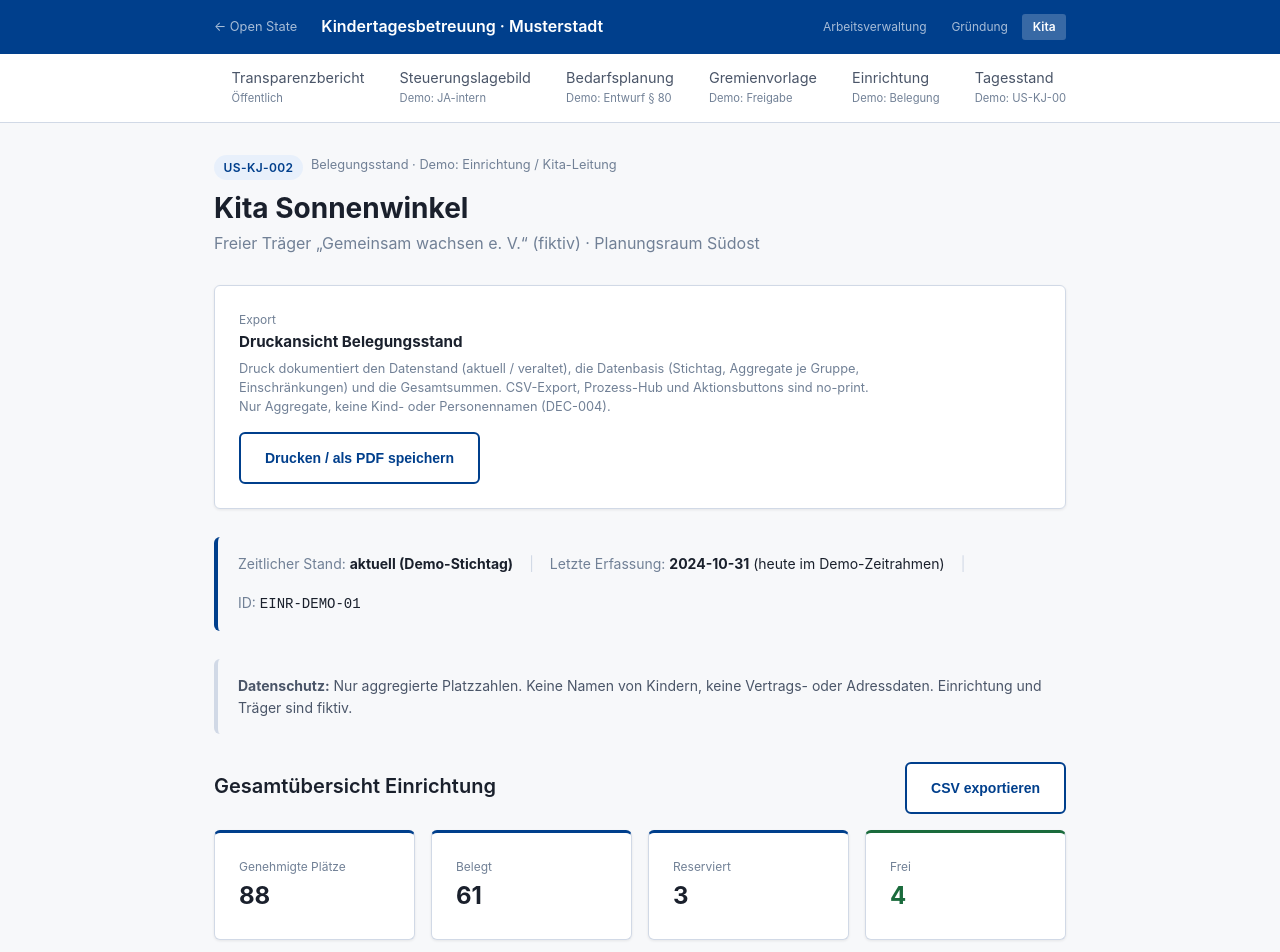
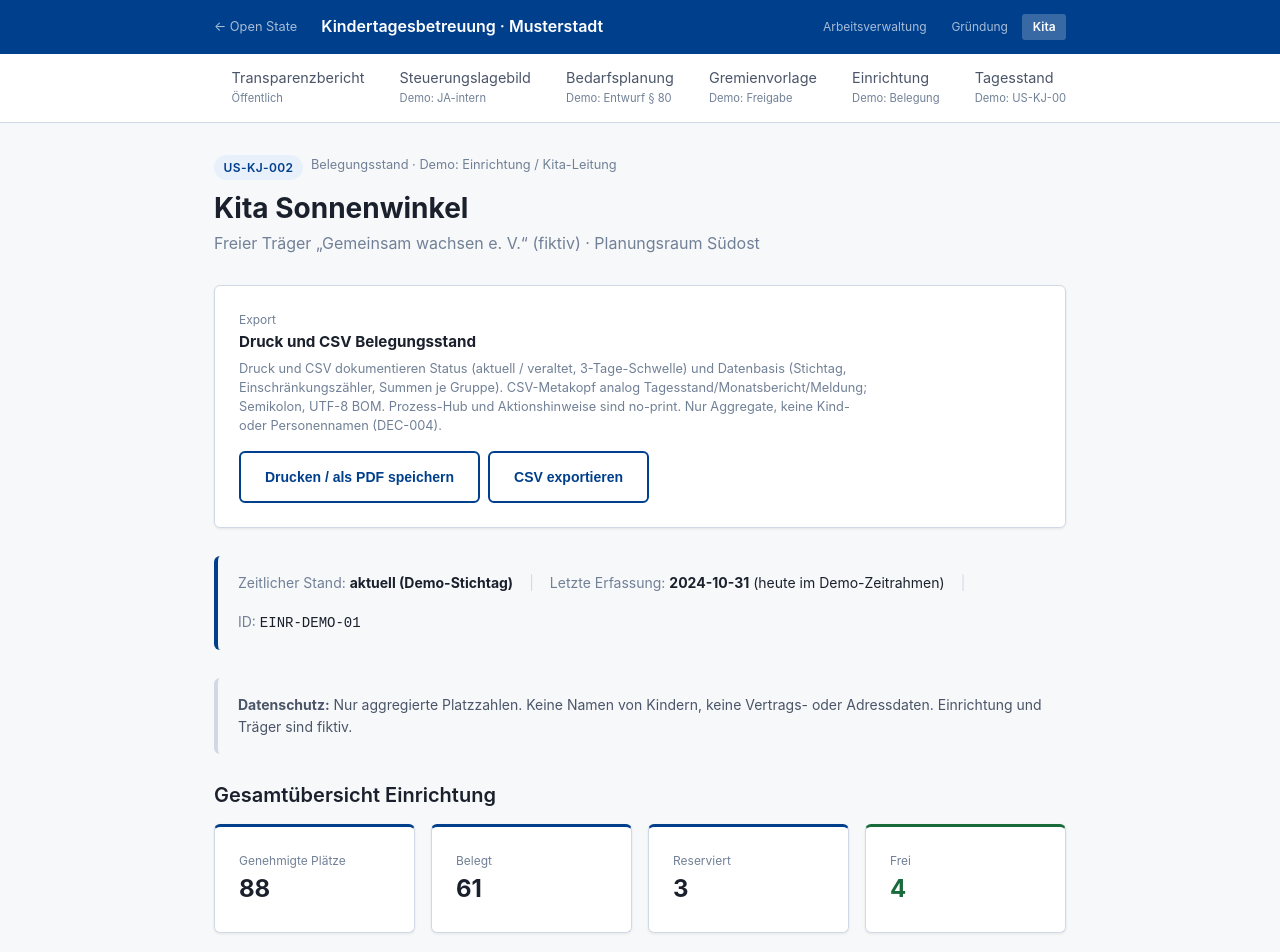
Before and after one commit to d0npedro/open-state, a Next.js app in the folder demo/: page /kita/einrichtung in a window 1280 px wide. Shown: the top 952 px of the page. Built offline with nearby package versions, Linux system fonts and the light colour scheme.

Commit message:
feat(kita): Einrichtung CSV Status/Datenbasis-Metakopf (US-KJ-002)
Belegungsstand-CSV spiegelt Tagesstand/Monatsbericht/Meldung: Status
(aktuell/veraltet, 3-Tage-Schwelle), Datenbasis-Zähler und Summen,
Prozessbezug, DEC-004; Export-Karte Druck+CSV.

```diff
--- a/demo/app/kita/einrichtung/page.tsx
+++ b/demo/app/kita/einrichtung/page.tsx
@@ -7,6 +7,7 @@
  * Prozesskette: Tagesstand (US-KJ-001) → Monatsbericht (US-KJ-003) → Meldung (US-KJ-004).
  * Druck: Status (aktuell / veraltet), Datenbasis (Stichtag, Aggregate, Einschränkungen)
  * und Gruppenübersicht im Ausdruck dokumentiert (Spiegel Tagesstand/Monatsbericht).
+ * CSV-Metakopf: Status/Datenbasis analog Tagesstand/Monatsbericht/Meldung (DEC-004).
  * CSV-Export, Prozess-Hub und Aktionsbuttons no-print.
  */
 
@@ -40,43 +41,101 @@ function einschraenkungLabel(e: GruppeEinschraenkung): string {
   }
 }
 
+/**
+ * CSV Aggregate-Export freigabeunabhängig.
+ * Metakopf dokumentiert Status (aktuell / veraltet inkl. 3-Tage-Schwelle) und
+ * Datenbasis (Stichtag, Einschränkungszähler, Summen) – Spiegel Druckansicht
+ * und Tagesstand/Monatsbericht/Meldung. Nur Aggregate (DEC-004).
+ */
 function downloadCsv() {
   const e = demoKitaEinrichtung;
+  const alter = tageSeit(e.letzteErfassung, e.fiktivesHeute);
+  const datenVeraltet = alter > 3;
+  const statusLabel = datenVeraltet ? 'Veraltet' : 'Aktuell';
+  const statusHint = datenVeraltet
+    ? `Letzte Erfassung liegt mehr als 3 Tage zurück (vor ${alter} Tagen). Tagesstand (US-KJ-001) sollte aktualisiert werden.`
+    : alter === 0
+      ? 'Letzte Erfassung entspricht dem Demo-Heute – Stand gilt als aktuell.'
+      : `Letzte Erfassung vor ${alter} Tag${alter === 1 ? '' : 'en'} – innerhalb der 3-Tage-Schwelle.`;
+
+  const genehmigt = summe(e.gruppen, 'genehmigtePlaetze');
+  const belegt = summe(e.gruppen, 'belegtePlaetze');
+  const reserviert = summe(e.gruppen, 'reserviertePlaetze');
+  const frei = summe(e.gruppen, 'freiePlaetze');
+  const gruppenGesamt = e.gruppen.length;
+  const gruppenGeschlossen = e.gruppen.filter(g => g.einschraenkung === 'TEMPORAER_GESCHLOSSEN').length;
+  const gruppenReduziert = e.gruppen.filter(g => g.einschraenkung === 'REDUZIERT').length;
+  const gruppenPersonal = e.gruppen.filter(g => g.einschraenkung === 'PERSONALMANGEL').length;
+  const gruppenOhne = e.gruppen.filter(g => g.einschraenkung === 'KEINE').length;
+  const gruppenEng = e.gruppen.filter(
+    g => g.freiePlaetze === 0 && g.einschraenkung !== 'TEMPORAER_GESCHLOSSEN'
+  ).length;
+
   const header = [
     'Gruppe',
+    'Gruppe-ID',
     'Altersgruppe',
     'Genehmigt',
     'Belegt',
     'Reserviert',
     'Frei',
     'Einschraenkung',
+    'Einschraenkung_Schluessel',
+    'Einschraenkung_bis',
     'Hinweis',
   ].join(';');
+
   const rows = e.gruppen.map(g =>
     [
-      g.bezeichnung,
+      g.bezeichnung.replace(/;/g, ','),
+      g.id,
       g.altersgruppe,
       g.genehmigtePlaetze,
       g.belegtePlaetze,
       g.reserviertePlaetze,
       g.freiePlaetze,
-      einschraenkungLabel(g.einschraenkung),
-      (g.einschraenkungHinweis ?? '').replace(/;/g, ','),
+      einschraenkungLabel(g.einschraenkung).replace(/;/g, ','),
+      g.einschraenkung,
+      g.einschraenkungBis ?? '',
+      (g.einschraenkungHinweis ?? '').replace(/;/g, ',').replace(/\r?\n/g, ' '),
     ].join(';')
   );
-  const csv = [
-    `# Belegungsstand ${e.bezeichnung}`,
-    `# Stand: ${e.standLabel} | Letzte Erfassung: ${e.letzteErfassung}`,
-    `# Planungsraum: ${e.planungsraumBezeichnung} | Keine personenbezogenen Daten`,
+
+  const summeRow = [
+    'SUMME (Einrichtung)',
     '',
-    header,
-    ...rows,
-  ].join('\n');
+    '',
+    genehmigt,
+    belegt,
+    reserviert,
+    frei,
+    '',
+    '',
+    '',
+    '',
+  ].join(';');
+
+  const meta = [
+    `# Belegungsstand ${e.bezeichnung.replace(/;/g, ',')}`,
+    `# ID: ${e.id} | Träger: ${e.traeger.replace(/;/g, ',')}`,
+    `# Planungsraum: ${e.planungsraumBezeichnung} (${e.planungsraumId})`,
+    `# Zeitlicher Stand: ${e.standLabel.replace(/;/g, ',')} | Letzte Erfassung: ${e.letzteErfassung} | Demo-Bezug: ${e.fiktivesHeute}`,
+    `# Status: ${statusLabel} | Alter der Erfassung: ${alter} Tag(e) | Schwelle veraltet: > 3 Tage`,
+    `# Status-Hinweis: ${statusHint.replace(/;/g, ',')}`,
+    `# Datenbasis Gruppen: ${gruppenGesamt} gesamt · ohne Einschränkung ${gruppenOhne} · reduziert ${gruppenReduziert} · personalbedingt ${gruppenPersonal} · temporär geschlossen ${gruppenGeschlossen} · voll belegt (ohne Geschlossene) ${gruppenEng}`,
+    `# Summen: genehmigt ${genehmigt} · belegt ${belegt} · reserviert ${reserviert} · frei ${frei}`,
+    `# Prozessbezug: speist Tagesstand (US-KJ-001), Monatsbericht (US-KJ-003), Meldung (US-KJ-004) · Demo-Mock, kein Backend`,
+    `# Keine personenbezogenen Daten · Keine Kind- oder Personennamen · Keine Vertrags-/Adressdaten (DEC-004)`,
+    `# Trennzeichen: Semikolon · Encoding: UTF-8 BOM`,
+  ];
+
+  const csv = [...meta, '', header, ...rows, summeRow].join('\n');
   const blob = new Blob(['\uFEFF' + csv], { type: 'text/csv;charset=utf-8;' });
   const url = URL.createObjectURL(blob);
   const a = document.createElement('a');
   a.href = url;
-  a.download = `belegung-${e.id}-${e.letzteErfassung}.csv`;
+  const statusSuffix = datenVeraltet ? '-veraltet' : '';
+  a.download = `belegung-${e.id}-${e.letzteErfassung}${statusSuffix}.csv`;
   a.click();
   URL.revokeObjectURL(url);
 }
@@ -122,7 +181,7 @@ export default function KitaEinrichtungBelegungPage() {
         </p>
       </div>
 
-      {/* Druck: Status + Datenbasis im Ausdruck – Spiegel Tagesstand/Monatsbericht */}
+      {/* Export: Druck + CSV – Status/Datenbasis Metakopf Spiegel Tagesstand/Monatsbericht/Meldung */}
       <div
         className="no-print card"
         style={{
@@ -135,7 +194,7 @@ export default function KitaEinrichtungBelegungPage() {
       >
         <div style={{ maxWidth: '40rem' }}>
           <div style={{ fontSize: '0.75rem', color: 'var(--color-text-muted)' }}>Export</div>
-          <strong style={{ fontSize: '0.95rem' }}>Druckansicht Belegungsstand</strong>
+          <strong style={{ fontSize: '0.95rem' }}>Druck und CSV Belegungsstand</strong>
           <p
             style={{
               fontSize: '0.8rem',
@@ -144,20 +203,31 @@ export default function KitaEinrichtungBelegungPage() {
               lineHeight: 1.5,
             }}
           >
-            Druck dokumentiert den Datenstand (aktuell / veraltet), die Datenbasis
-            (Stichtag, Aggregate je Gruppe, Einschränkungen) und die
-            Gesamtsummen. CSV-Export, Prozess-Hub und Aktionsbuttons sind no-print.
-            Nur Aggregate, keine Kind- oder Personennamen (DEC-004).
+            Druck und CSV dokumentieren Status (aktuell / veraltet, 3-Tage-Schwelle) und
+            Datenbasis (Stichtag, Einschränkungszähler, Summen je Gruppe). CSV-Metakopf
+            analog Tagesstand/Monatsbericht/Meldung; Semikolon, UTF-8 BOM. Prozess-Hub
+            und Aktionshinweise sind no-print. Nur Aggregate, keine Kind- oder
+            Personennamen (DEC-004).
           </p>
         </div>
+        <div style={{ display: 'flex', flexWrap: 'wrap', gap: '0.5rem', flexShrink: 0 }}>
           <button
             type="button"
             className="btn btn-secondary"
             onClick={() => window.print()}
-          style={{ fontSize: '0.875rem', flexShrink: 0 }}
+            style={{ fontSize: '0.875rem' }}
           >
             Drucken / als PDF speichern
           </button>
+          <button
+            type="button"
+            className="btn btn-secondary"
+            onClick={downloadCsv}
+            style={{ fontSize: '0.875rem' }}
+          >
+            CSV exportieren
+          </button>
+        </div>
       </div>
 
       {/* print-only Kopf + Status + Datenbasis */}
@@ -278,14 +348,6 @@ export default function KitaEinrichtungBelegungPage() {
       <section>
         <div style={{ display: 'flex', justifyContent: 'space-between', alignItems: 'baseline', flexWrap: 'wrap', gap: '0.75rem', marginBottom: '1rem' }}>
           <h2 style={{ margin: 0 }}>Gesamtübersicht Einrichtung</h2>
-          <button
-            type="button"
-            className="btn btn-secondary no-print"
-            onClick={downloadCsv}
-            style={{ fontSize: '0.875rem' }}
-          >
-            CSV exportieren
-          </button>
         </div>
         <div style={{ display: 'grid', gridTemplateColumns: 'repeat(auto-fit, minmax(140px, 1fr))', gap: '1rem' }}>
           {[
@@ -479,8 +541,9 @@ export default function KitaEinrichtungBelegungPage() {
         {' '}und den{' '}
         <Link href="/kita" style={{ color: 'var(--color-primary)' }}>öffentlichen Bericht</Link>
         {' '}ein — ohne Einrichtungsdetail in der Öffentlichkeit (DEC-004). Prozesskette oben:
-        Tagesstand → Monatsbericht → Meldung (gleiche Einrichtung). Druck: Status (aktuell /
-        veraltet) und Datenbasis-Aggregate im Ausdruck dokumentiert.
+        Tagesstand → Monatsbericht → Meldung (gleiche Einrichtung). Druck und CSV: Status
+        (aktuell / veraltet) und Datenbasis-Aggregate dokumentiert; CSV-Metakopf analog
+        Tagesstand/Monatsbericht/Meldung.
       </div>
 
       <div
@@ -495,7 +558,8 @@ export default function KitaEinrichtungBelegungPage() {
         Druckansicht US-KJ-002: Status {statusLabel}; Stand {e.standLabel}, letzte Erfassung{' '}
         {e.letzteErfassung}; Summen genehmigt {genehmigt} / belegt {belegt} / reserviert{' '}
         {reserviert} / frei {frei}; Gruppen {gruppenGesamt} (geschlossen {gruppenGeschlossen},
-        reduziert {gruppenReduziert}). Nur Aggregate, keine Kind- oder Personennamen. Einrichtung-ID{' '}
+        reduziert {gruppenReduziert}). CSV-Metakopf spiegelt denselben Status und dieselbe
+        Datenbasis. Nur Aggregate, keine Kind- oder Personennamen. Einrichtung-ID{' '}
         <span style={{ fontFamily: 'monospace' }}>{e.id}</span>.
       </div>
 
```
Also changed, not shown: 1 other file (tests, documents, lock files or other folders). Lines whose indentation alone changed are shown as unchanged.
